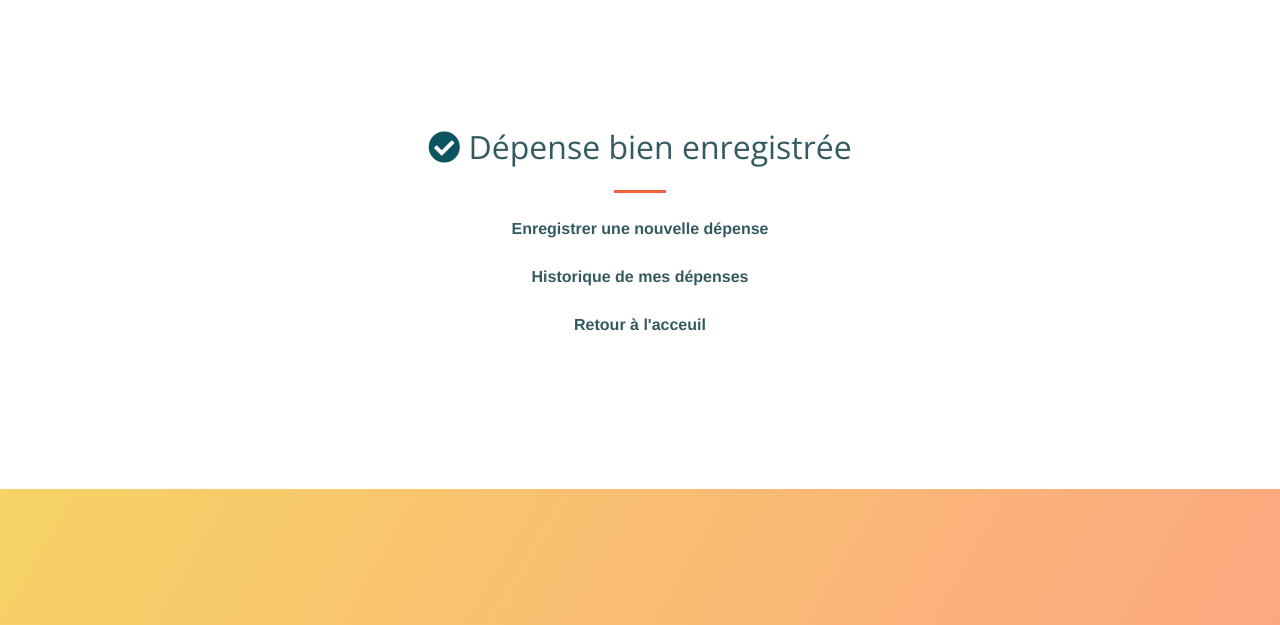
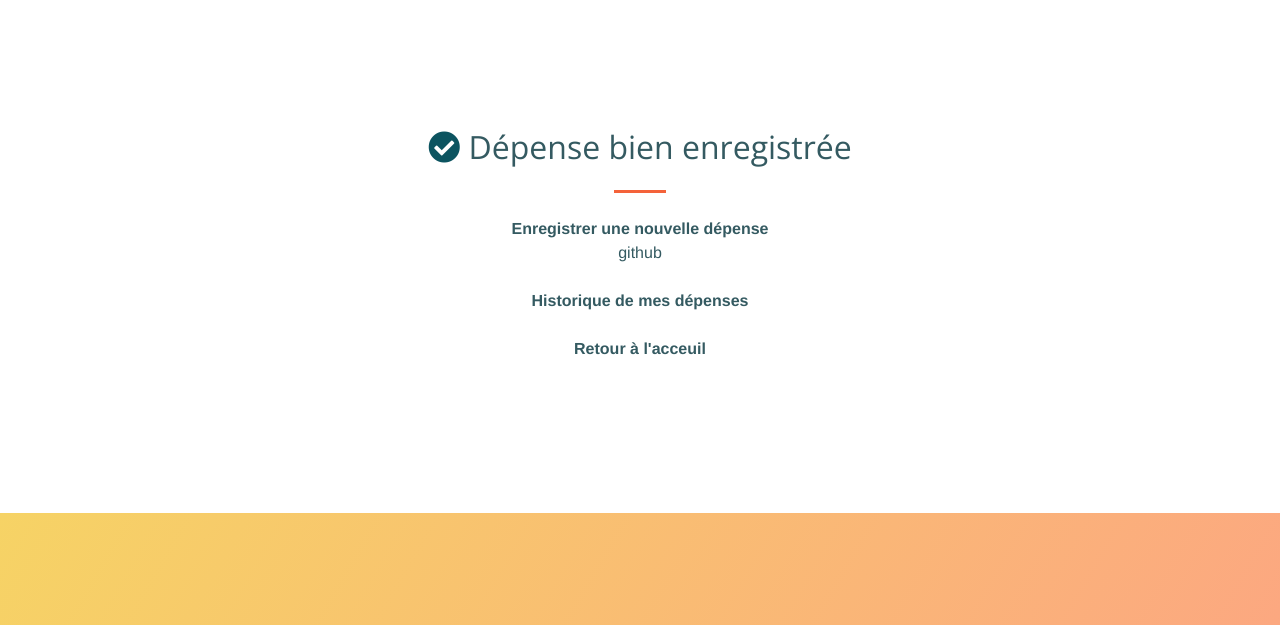
Before and after one commit to MathieuFerrandeau/Project13, a Django app: page /recorded-outlay/ in a window 1280 px wide. Shown: the part 300-925 px from the top of the page. Run offline with Django 3.2, Linux system fonts and the light colour scheme; some libraries are stand-ins or nearby versions; some web fonts are replaced.

Commit message:
add a file

```diff
--- a/oc13/spent/templates/spent/outlay_recorded.html
+++ b/oc13/spent/templates/spent/outlay_recorded.html
@@ -8,7 +8,8 @@
           <div class="col-lg-12 text-center">
             <h2 class="section-heading"><i class="fas fa-check-circle" data-toggle="tooltip" title="S'enregistrer"></i> Dépense bien enregistrée</h2>
             <hr class="divider my-4">
-              <p class="text-muted mb-0"><a href ="{% url 'spent:record_outlay' %}"><strong>Enregistrer une nouvelle dépense</strong></a></p>
+              <p class="text-muted mb-0"><a href ="{% url 'spent:record_outlay' %}"><strong>Enregistrer une nouvelle dépense</strong></a></p>github
+
               <div class="divider my-4">
               <p class="text-muted mb-0"><a href ="{% url 'spent:useroutlay_archive' %}"><strong>Historique de mes dépenses</strong></a></p>
             </div>
```
